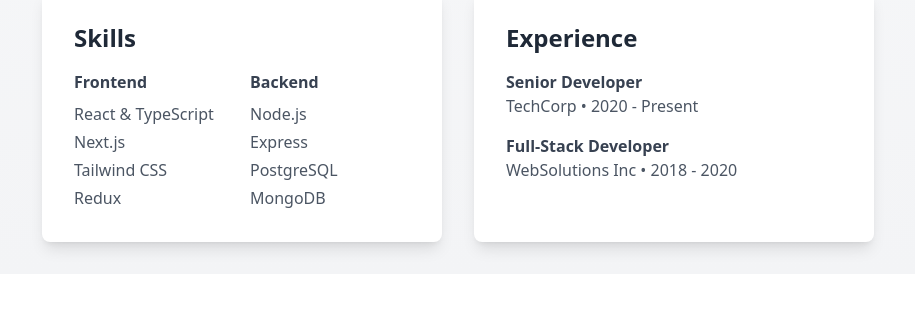
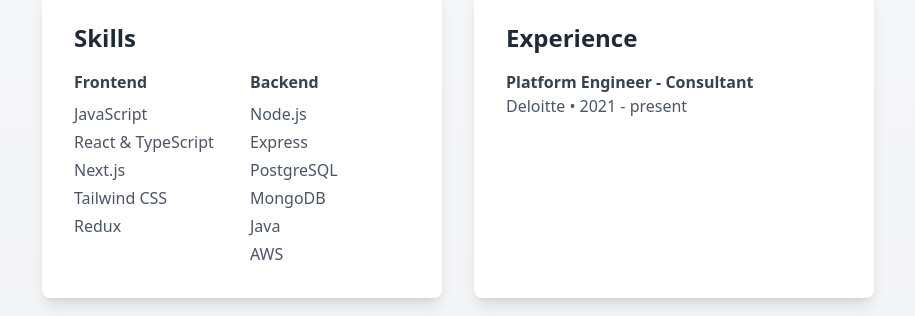
Before and after one commit to thomas-nicholson/thomas-nicholson.github.io, a React (Vite) app: page / in a window 1280 px wide. Shown: the part 1583-1899 px from the top of the page, without its empty margins (182-1097 px from the left). Before the commit the page ends 1873 px from the top, so only its background shows below. Built offline with nearby package versions, Linux system fonts and the light colour scheme.

Commit message:
User checkpoint: Update Home page with experience and tech stack details, add company logo.

```diff
--- a/src/components/Pages/Home.tsx
+++ b/src/components/Pages/Home.tsx
@@ -65,6 +65,7 @@ const Home: React.FC = () => (
             <div>
               <h3 className="font-semibold text-gray-700 mb-2">Frontend</h3>
               <ul className="text-gray-600 space-y-1">
+                <li>JavaScript</li>
                 <li>React & TypeScript</li>
                 <li>Next.js</li>
                 <li>Tailwind CSS</li>
@@ -78,6 +79,8 @@ const Home: React.FC = () => (
                 <li>Express</li>
                 <li>PostgreSQL</li>
                 <li>MongoDB</li>
+                <li>Java</li>
+                <li>AWS</li>
               </ul>
             </div>
           </div>
@@ -87,14 +90,10 @@ const Home: React.FC = () => (
           <h2 className="text-2xl font-bold text-gray-800 mb-4">Experience</h2>
           <div className="space-y-4">
             <div>
-              <h3 className="font-semibold text-gray-700">Senior Developer</h3>
-              <p className="text-gray-600">TechCorp • 2020 - Present</p>
-            </div>
-            <div>
               <h3 className="font-semibold text-gray-700">
-                Full-Stack Developer
+                Platform Engineer - Consultant
               </h3>
-              <p className="text-gray-600">WebSolutions Inc • 2018 - 2020</p>
+              <p className="text-gray-600">Deloitte • 2021 - present</p>
             </div>
           </div>
         </div>
```
Also changed, not shown: src/assets/deja-do.png (added).
